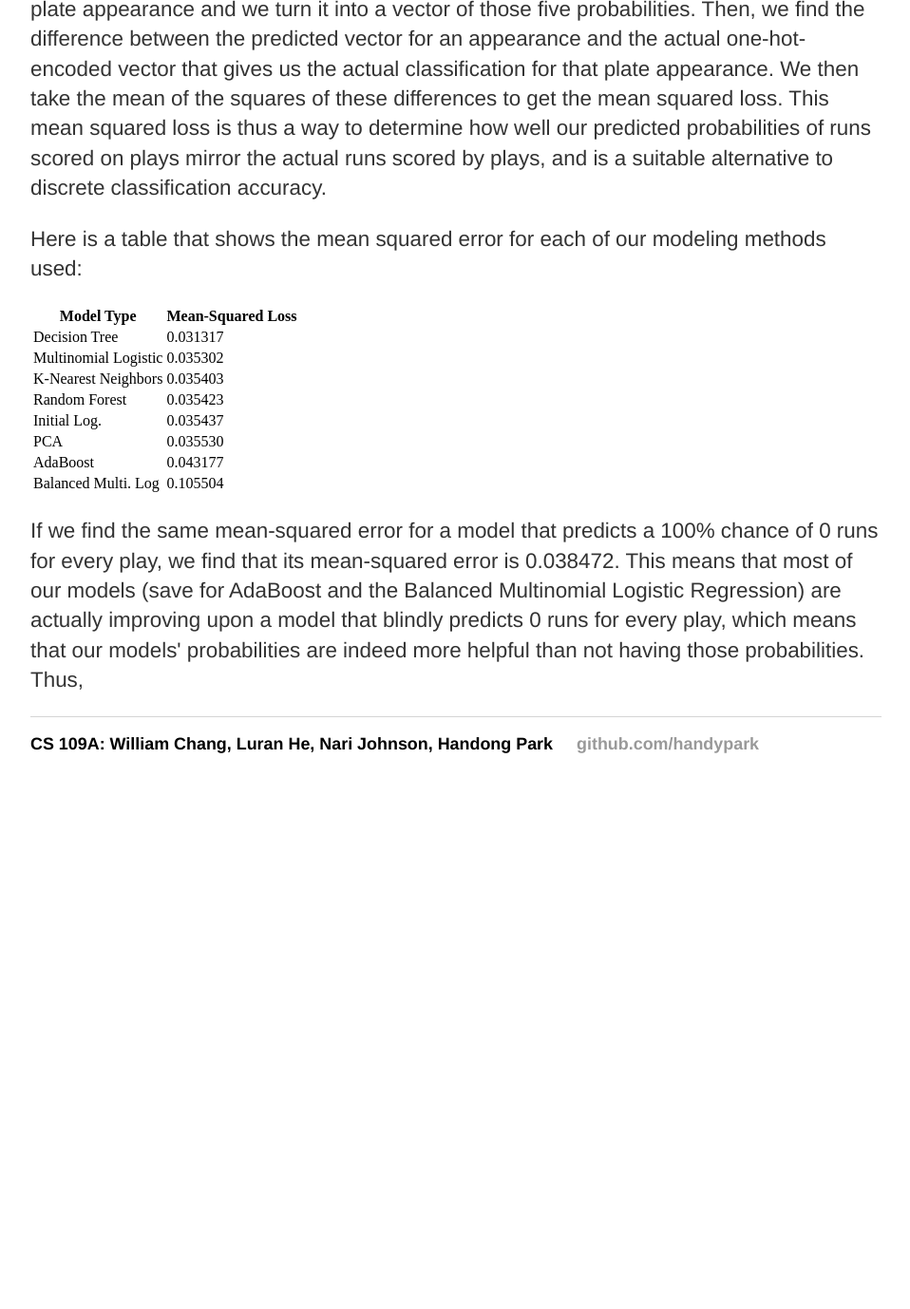
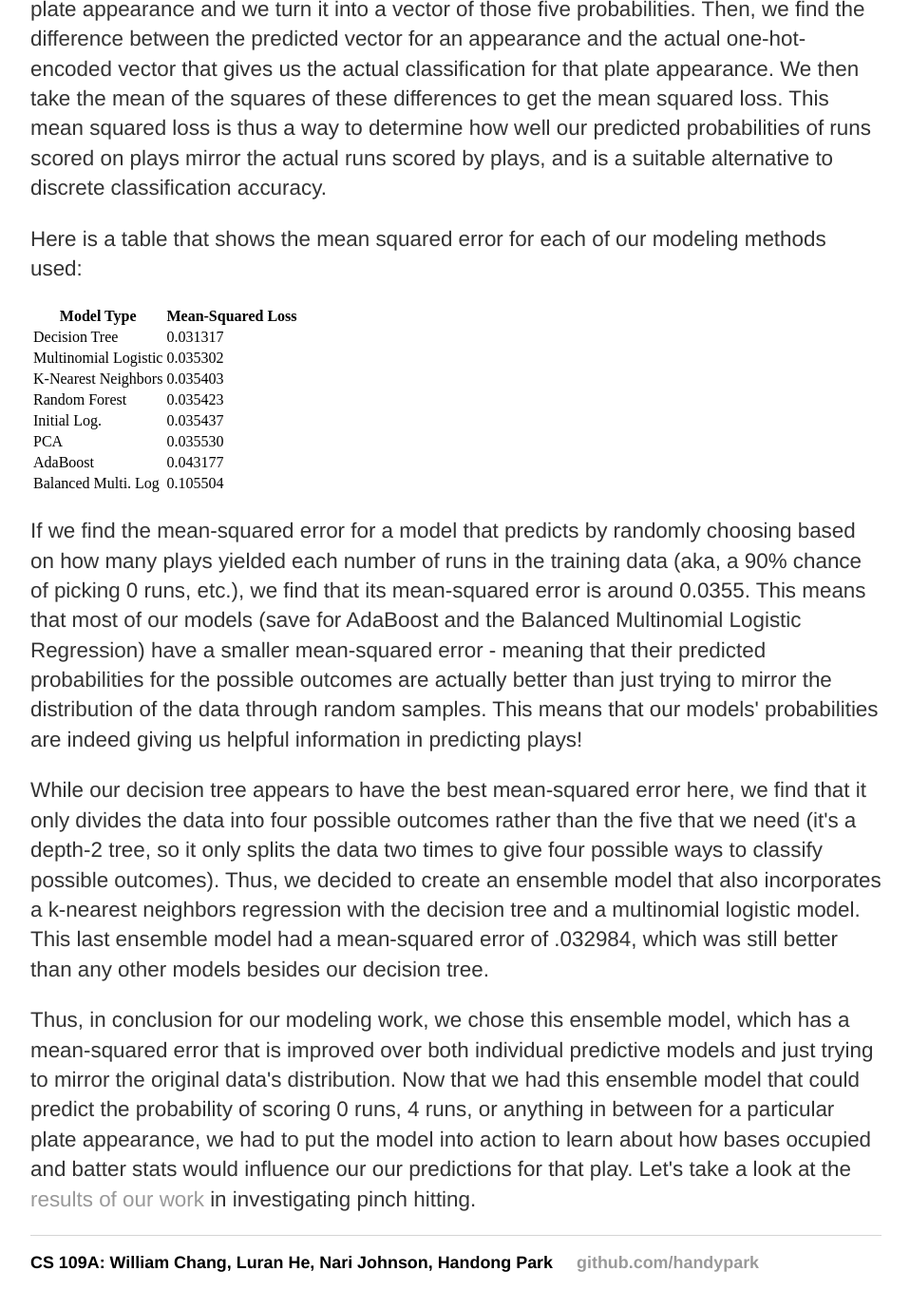
Before and after one commit to handypark/handypark.github.io, a Jekyll site: the page built from methodology.html, in a window 1280 px wide and 1400 px high, scrolled down 2677 px. Shown: the top 1378 px of the window at 95% size, without its empty margins (160-1118 px from the left). Built offline with Jekyll 4.4.1, drawn with Linux system fonts in a browser that asks for light colours; before the commit the page ends 3531 px from its top, so only the background shows below that.

Commit message:
Update methodology.html

```diff
--- a/methodology.html
+++ b/methodology.html
@@ -139,9 +139,27 @@ title: Methodology
   		</tr>
 	</table>
 	<p>
-		If we find the same mean-squared error for a model that predicts a 100% chance of 0 runs for every play, we find that
-		its mean-squared error is 0.038472. This means that most of our models (save for AdaBoost and the Balanced Multinomial
-		Logistic Regression) are actually improving upon a model that blindly predicts 0 runs for every play, which means that
-		our models' probabilities are indeed more helpful than not having those probabilities. Thus,
+		If we find the mean-squared error for a model that predicts by randomly choosing based on how many plays yielded
+		each number of runs in the training data (aka, a 90% chance of picking 0 runs, etc.), we find that
+		its mean-squared error is around 0.0355. This means that most of our models (save for AdaBoost and the Balanced Multinomial
+		Logistic Regression) have a smaller mean-squared error - meaning that their predicted probabilities for the possible
+		outcomes are actually better than just trying to mirror the distribution of the data through random samples.
+		This means that our models' probabilities are indeed giving us helpful information in predicting plays!
+	</p>
+	<p>
+		While our decision tree appears to have the best mean-squared error here, we find that it only divides the data into
+		four possible outcomes rather than the five that we need (it's a depth-2 tree, so it only splits the data two times to
+		give four possible ways to classify possible outcomes). Thus, we decided to create an ensemble model that also
+		incorporates a k-nearest neighbors regression with the decision tree and a multinomial logistic model. This last
+		ensemble model had a mean-squared error of .032984, which was still better than any other models besides our decision
+		tree.
+	</p>
+	<p>
+		Thus, in conclusion for our modeling work, we chose this ensemble model, which has a mean-squared error that is improved
+		over both individual predictive models and just trying to mirror the original data's distribution. Now that we had this
+		ensemble model that could predict the probability of scoring 0 runs, 4 runs, or anything in between for a particular
+		plate appearance, we had to put the model into action to learn about how bases occupied and batter stats would influence our
+		our predictions for that play. Let's take a look at the <a href = "/results">results of our work</a> in investigating
+		pinch hitting.
 	</p>
 </div><!-- /.blurb -->
```
